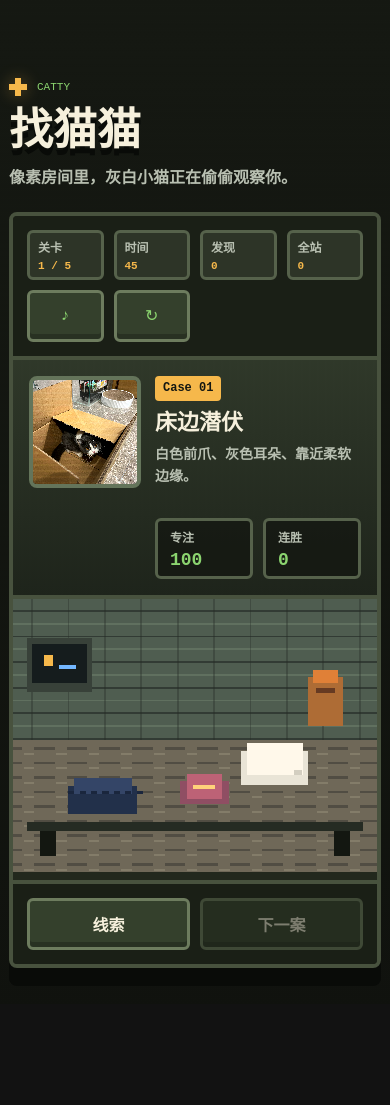
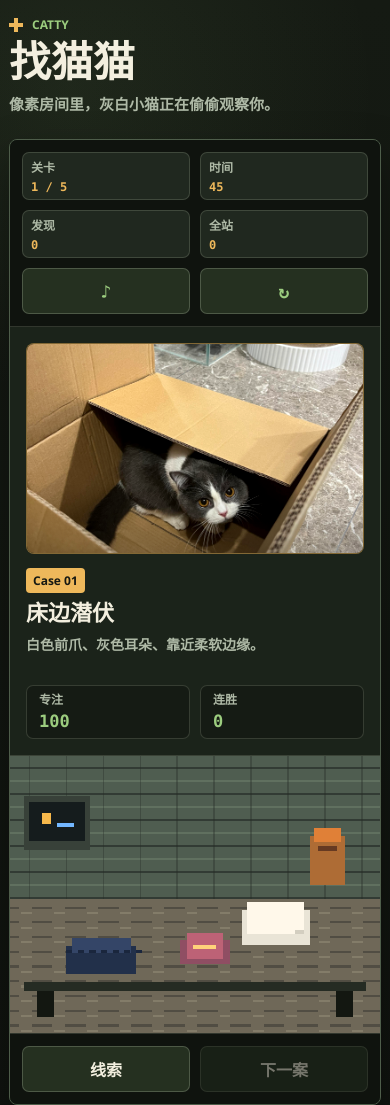
Before and after one commit to kefei0420-oss/Catty, a website: page index.html in a window 390 px wide. Before the commit the page ends 1004 px from the top, so only its background shows below. Drawn offline with Linux system fonts and the light colour scheme; no server answers.

Commit message:
Polish Catty visuals and photo loading

```diff
--- a/game.js
+++ b/game.js
@@ -40,18 +40,18 @@ const palette = {
 };
 
 const fallbackPhotos = [
-  "/assets/20260422-225036.jpeg",
-  "/assets/20260422-225040.jpeg",
-  "/assets/20260422-225044.jpeg",
-  "/assets/20260422-225047.jpeg",
-  "/assets/20260422-225050.jpeg",
-  "/assets/20260422-225053.jpeg",
-  "/assets/20260422-225056.jpeg",
-  "/assets/20260422-225100.jpeg",
-  "/assets/20260422-225104.jpeg",
-  "/assets/20260422-225108.jpeg",
-  "/assets/20260422-225112.jpeg",
-  "/assets/20260422-225115.jpeg",
+  "assets/20260422-225036.jpeg",
+  "assets/20260422-225040.jpeg",
+  "assets/20260422-225044.jpeg",
+  "assets/20260422-225047.jpeg",
+  "assets/20260422-225050.jpeg",
+  "assets/20260422-225053.jpeg",
+  "assets/20260422-225056.jpeg",
+  "assets/20260422-225100.jpeg",
+  "assets/20260422-225104.jpeg",
+  "assets/20260422-225108.jpeg",
+  "assets/20260422-225112.jpeg",
+  "assets/20260422-225115.jpeg",
 ];
 
 const cases = [
@@ -148,7 +148,7 @@ function choosePhoto(index) {
 
 async function loadPhotos() {
   try {
-    const response = await fetch("/api/photos");
+    const response = await fetch("api/photos");
     if (!response.ok) return;
     const data = await response.json();
     if (Array.isArray(data.photos) && data.photos.length) {
@@ -163,7 +163,7 @@ async function loadPhotos() {
 
 async function loadStats() {
   try {
-    const response = await fetch("/api/stats");
+    const response = await fetch("api/stats");
     if (!response.ok) return;
     const stats = await response.json();
     globalFinds = Number(stats.totalFinds || 0);
@@ -175,7 +175,7 @@ async function loadStats() {
 
 async function recordFind(levelName) {
   try {
-    const response = await fetch("/api/find", {
+    const response = await fetch("api/find", {
       method: "POST",
       headers: { "Content-Type": "application/json" },
       body: JSON.stringify({ level: levelName }),
@@ -315,9 +315,8 @@ function drawObject(area, isTarget) {
 }
 
 function drawSubtleClue(area) {
-  const shimmer = Math.sin(pulse / 22) > 0 ? palette.gold : "#a87338";
   if (hintLevel >= 1) {
-    pixelRect(area.x + area.w - 42, area.y + 34, 8, 8, shimmer);
+    pixelRect(area.x + area.w - 42, area.y + 34, 8, 8, "#d69b46");
     pixelRect(area.x + area.w - 25, area.y + 34, 5, 8, palette.ink);
   }
   if (hintLevel >= 2) {
@@ -344,7 +343,7 @@ function drawHiddenCat(area) {
 
 function drawScanner() {
   if (!mouse.active || isFound) return;
-  const size = 72 + Math.sin(pulse / 10) * 4;
+  const size = 72;
   ctx.save();
   ctx.globalAlpha = 0.16;
   ctx.fillStyle = palette.green;
--- a/server.js
+++ b/server.js
@@ -15,7 +15,7 @@ function getPhotoFiles() {
     .map((entry) => entry.name)
     .filter((name) => /\.(jpe?g|png|webp)$/i.test(name))
     .sort()
-    .map((name) => `/assets/${name}`);
+    .map((name) => `assets/${name}`);
 }
 
 const mimeTypes = {
--- a/styles.css
+++ b/styles.css
@@ -1,15 +1,17 @@
 :root {
   color-scheme: dark;
-  --ink: #f6f0dc;
-  --muted: #b9c0b2;
-  --bg: #151812;
-  --panel: #22281d;
-  --panel-2: #2d3427;
-  --green: #8bd46f;
-  --gold: #f6b84b;
-  --pink: #ff8fa3;
-  --blue: #73b7ff;
-  --shadow: #090b08;
+  --page: #10130f;
+  --surface: #171d16;
+  --surface-2: #20281f;
+  --line: #4e5d4a;
+  --line-soft: rgba(220, 233, 205, 0.16);
+  --text: #f3efdf;
+  --muted: #aeb9a6;
+  --green: #9ccd7f;
+  --gold: #eeb85b;
+  --blue: #8bbbd9;
+  --danger: #d56d62;
+  --shadow: rgba(0, 0, 0, 0.34);
 }
 
 * {
@@ -20,10 +22,12 @@ body {
   margin: 0;
   min-height: 100vh;
   background:
-    linear-gradient(180deg, rgba(21, 24, 18, 0.94), rgba(16, 18, 14, 0.98)),
-    repeating-linear-gradient(0deg, #161a13 0 4px, #1a1f17 4px 8px);
-  color: var(--ink);
-  font-family: "PingFang SC", "Hiragino Sans GB", system-ui, sans-serif;
+    radial-gradient(circle at 18% 8%, rgba(156, 205, 127, 0.08), transparent 28%),
+    linear-gradient(180deg, #151a13 0%, var(--page) 100%);
+  color: var(--text);
+  font-family: "PingFang SC", "Songti SC", "Hiragino Sans GB", "Microsoft YaHei", system-ui, sans-serif;
+  -webkit-font-smoothing: antialiased;
+  text-rendering: geometricPrecision;
 }
 
 button {
@@ -32,25 +36,26 @@ button {
 }
 
 .game-shell {
-  width: min(1180px, calc(100vw - 28px));
+  width: min(1180px, calc(100vw - 32px));
   margin: 0 auto;
-  padding: 28px 0 36px;
+  padding: 24px 0 32px;
 }
 
 .hero {
-  min-height: clamp(142px, 23vh, 220px);
+  min-height: 134px;
   display: grid;
   align-content: end;
-  padding: 8px 0 24px;
+  padding-bottom: 22px;
 }
 
 .brand {
   display: flex;
   align-items: center;
-  gap: 10px;
-  font-family: "Courier New", ui-monospace, monospace;
-  font-size: 11px;
+  gap: 9px;
   color: var(--green);
+  font-size: 12px;
+  font-weight: 800;
+  letter-spacing: 0;
   text-transform: uppercase;
 }
 
@@ -61,37 +66,35 @@ h1 {
 }
 
 .spark {
-  width: 18px;
-  height: 18px;
-  image-rendering: pixelated;
+  width: 14px;
+  height: 14px;
   background:
-    linear-gradient(var(--gold) 0 0) 6px 0 / 6px 18px no-repeat,
-    linear-gradient(var(--gold) 0 0) 0 6px / 18px 6px no-repeat;
-  filter: drop-shadow(0 0 8px rgba(246, 184, 75, 0.35));
+    linear-gradient(var(--gold) 0 0) 5px 0 / 4px 14px no-repeat,
+    linear-gradient(var(--gold) 0 0) 0 5px / 14px 4px no-repeat;
 }
 
 h1 {
-  margin-top: 12px;
-  font-size: clamp(44px, 9vw, 104px);
-  line-height: 0.95;
-  font-weight: 900;
+  margin-top: 8px;
+  font-size: clamp(40px, 7vw, 78px);
+  line-height: 1.02;
+  font-weight: 760;
   letter-spacing: 0;
-  text-shadow: 0 7px 0 var(--shadow);
 }
 
 .tagline {
-  margin-top: 14px;
-  max-width: 720px;
+  margin-top: 10px;
+  max-width: 620px;
   color: var(--muted);
-  font-size: clamp(16px, 2.2vw, 22px);
-  font-weight: 700;
+  font-size: clamp(15px, 1.7vw, 19px);
+  line-height: 1.55;
+  font-weight: 600;
 }
 
 .game-panel {
-  background: var(--panel);
-  border: 4px solid #48523e;
+  background: var(--surface);
+  border: 1px solid var(--line);
   border-radius: 8px;
-  box-shadow: 0 18px 0 var(--shadow);
+  box-shadow: 0 20px 44px var(--shadow);
   overflow: hidden;
 }
 
@@ -100,14 +103,14 @@ h1 {
   display: flex;
   align-items: center;
   gap: 10px;
-  padding: 14px;
-  background: #1a1f16;
-  border-bottom: 4px solid #48523e;
+  padding: 12px;
+  background: rgba(13, 17, 12, 0.78);
+  border-bottom: 1px solid var(--line-soft);
 }
 
 .controls {
   justify-content: flex-end;
-  border-top: 4px solid #48523e;
+  border-top: 1px solid var(--line-soft);
   border-bottom: 0;
 }
 
@@ -118,38 +121,43 @@ h1 {
   align-content: center;
   gap: 4px;
   padding: 0 12px;
-  background: var(--panel-2);
-  border: 3px solid #56624b;
-  border-radius: 6px;
+  background: var(--surface-2);
+  border: 1px solid var(--line-soft);
+  border-radius: 7px;
 }
 
-.stat span {
+.stat span,
+.mini-stats span {
   color: var(--muted);
   font-size: 12px;
   font-weight: 700;
 }
 
-.stat strong {
-  font-family: "Courier New", ui-monospace, monospace;
-  font-size: 14px;
+.stat strong,
+.mini-stats strong {
   color: var(--gold);
+  font-family: ui-monospace, SFMono-Regular, Menlo, Monaco, Consolas, monospace;
+  font-size: 15px;
+  letter-spacing: 0;
 }
 
 .icon-button,
 .primary-button {
-  height: 52px;
-  border: 3px solid #6d7c5e;
-  border-radius: 6px;
-  background: #34402c;
-  box-shadow: inset 0 -5px 0 rgba(0, 0, 0, 0.24);
+  height: 46px;
+  border: 1px solid rgba(220, 233, 205, 0.22);
+  border-radius: 7px;
+  background: #253020;
   cursor: pointer;
+  transition: transform 140ms ease, border-color 140ms ease, background 140ms ease;
 }
 
 .icon-button {
-  width: 56px;
+  width: 48px;
   margin-left: auto;
-  font-family: "Courier New", ui-monospace, monospace;
   color: var(--green);
+  font-family: ui-monospace, SFMono-Regular, Menlo, Monaco, Consolas, monospace;
+  font-size: 18px;
+  font-weight: 700;
 }
 
 .icon-button + .icon-button {
@@ -157,16 +165,17 @@ h1 {
 }
 
 .primary-button {
-  min-width: 118px;
+  min-width: 116px;
   padding: 0 18px;
-  color: var(--ink);
-  font-weight: 900;
+  color: var(--text);
+  font-weight: 700;
 }
 
 .primary-button:not(:disabled):hover,
 .icon-button:hover {
-  transform: translateY(-2px);
-  border-color: var(--gold);
+  transform: translateY(-1px);
+  border-color: rgba(238, 184, 91, 0.72);
+  background: #303a29;
 }
 
 .primary-button:disabled {
@@ -174,17 +183,10 @@ h1 {
   cursor: not-allowed;
 }
 
-.stage-wrap {
-  position: relative;
-  min-width: 0;
-  aspect-ratio: 3 / 2;
-  background: #10140e;
-}
-
 .play-area {
   display: grid;
-  grid-template-columns: minmax(250px, 320px) minmax(0, 1fr);
-  min-height: 520px;
+  grid-template-columns: minmax(270px, 340px) minmax(0, 1fr);
+  min-height: 536px;
 }
 
 .case-panel {
@@ -192,20 +194,17 @@ h1 {
   grid-template-rows: auto auto 1fr auto;
   gap: 14px;
   padding: 16px;
-  background:
-    linear-gradient(180deg, rgba(48, 57, 42, 0.94), rgba(30, 36, 27, 0.98)),
-    repeating-linear-gradient(90deg, rgba(255, 255, 255, 0.04) 0 2px, transparent 2px 8px);
-  border-right: 4px solid #48523e;
+  background: #1b231a;
+  border-right: 1px solid var(--line-soft);
 }
 
 .photo-frame {
   position: relative;
   aspect-ratio: 4 / 5;
   overflow: hidden;
-  border: 4px solid #64745a;
+  border: 1px solid rgba(238, 184, 91, 0.52);
   border-radius: 8px;
-  background: #121610;
-  box-shadow: inset 0 -8px 0 rgba(0, 0, 0, 0.18);
+  background: #0d100c;
 }
 
 .photo-frame::after {
@@ -213,18 +212,15 @@ h1 {
   position: absolute;
   inset: 0;
   pointer-events: none;
-  background:
-    repeating-linear-gradient(0deg, rgba(255, 255, 255, 0.08) 0 2px, transparent 2px 6px),
-    linear-gradient(180deg, transparent, rgba(0, 0, 0, 0.16));
-  mix-blend-mode: overlay;
+  background: linear-gradient(180deg, transparent 66%, rgba(0, 0, 0, 0.18));
 }
 
 .photo-frame img {
   width: 100%;
   height: 100%;
+  display: block;
   object-fit: cover;
-  image-rendering: pixelated;
-  filter: contrast(1.14) saturate(1.08);
+  filter: contrast(1.05) saturate(1.03);
 }
 
 .case-copy {
@@ -234,19 +230,18 @@ h1 {
 
 .case-copy span {
   width: fit-content;
-  padding: 5px 8px;
+  padding: 4px 7px;
   color: #151812;
   background: var(--gold);
   border-radius: 4px;
-  font-family: "Courier New", ui-monospace, monospace;
   font-size: 12px;
-  font-weight: 900;
+  font-weight: 700;
 }
 
 .case-copy strong {
   font-size: 22px;
-  line-height: 1.16;
-  font-weight: 900;
+  line-height: 1.18;
+  font-weight: 760;
 }
 
 .case-copy p {
@@ -254,31 +249,31 @@ h1 {
   color: var(--muted);
   font-size: 14px;
   line-height: 1.55;
-  font-weight: 800;
+  font-weight: 600;
 }
 
 .photo-strip {
   display: grid;
   grid-template-columns: repeat(4, 1fr);
   align-content: start;
-  gap: 7px;
+  gap: 8px;
 }
 
 .photo-strip img {
   width: 100%;
   aspect-ratio: 1;
+  display: block;
   object-fit: cover;
-  border: 2px solid #4d5847;
-  border-radius: 5px;
-  opacity: 0.55;
-  image-rendering: pixelated;
-  filter: saturate(0.75) contrast(1.05);
+  border: 1px solid rgba(220, 233, 205, 0.18);
+  border-radius: 6px;
+  opacity: 0.64;
+  filter: saturate(0.86) contrast(1.02);
 }
 
 .photo-strip img.active {
   border-color: var(--gold);
   opacity: 1;
-  box-shadow: 0 0 0 2px rgba(246, 184, 75, 0.18);
+  box-shadow: 0 0 0 2px rgba(238, 184, 91, 0.16);
 }
 
 .mini-stats {
@@ -288,26 +283,26 @@ h1 {
 }
 
 .mini-stats div {
-  min-height: 58px;
+  min-height: 54px;
   display: grid;
   align-content: center;
   gap: 4px;
   padding: 0 12px;
-  background: rgba(18, 22, 16, 0.72);
-  border: 3px solid #56624b;
-  border-radius: 6px;
-}
-
-.mini-stats span {
-  color: var(--muted);
-  font-size: 12px;
-  font-weight: 800;
+  background: #151b14;
+  border: 1px solid var(--line-soft);
+  border-radius: 7px;
 }
 
 .mini-stats strong {
   color: var(--green);
-  font-family: "Courier New", ui-monospace, monospace;
-  font-size: 18px;
+  font-size: 17px;
+}
+
+.stage-wrap {
+  position: relative;
+  min-width: 0;
+  aspect-ratio: 3 / 2;
+  background: #10140e;
 }
 
 canvas {
@@ -322,16 +317,17 @@ canvas {
   position: absolute;
   left: 16px;
   bottom: 16px;
-  max-width: min(460px, calc(100% - 32px));
+  max-width: min(480px, calc(100% - 32px));
   min-height: 42px;
   display: grid;
   place-items: center start;
   padding: 10px 14px;
-  background: rgba(13, 16, 12, 0.82);
-  border: 3px solid rgba(139, 212, 111, 0.72);
-  border-radius: 6px;
-  color: var(--ink);
-  font-weight: 900;
+  background: rgba(12, 15, 11, 0.88);
+  border: 1px solid rgba(156, 205, 127, 0.54);
+  border-radius: 7px;
+  color: var(--text);
+  font-size: 14px;
+  font-weight: 650;
   opacity: 0;
   transform: translateY(8px);
   transition: 160ms ease;
@@ -353,11 +349,11 @@ canvas {
   gap: 12px;
   align-items: center;
   padding: 12px;
-  background: rgba(246, 240, 220, 0.94);
-  border: 4px solid var(--gold);
+  background: rgba(243, 239, 223, 0.96);
+  border: 1px solid rgba(238, 184, 91, 0.86);
   border-radius: 8px;
-  color: #202519;
-  box-shadow: 0 10px 0 rgba(0, 0, 0, 0.28);
+  color: #1d241a;
+  box-shadow: 0 18px 34px rgba(0, 0, 0, 0.32);
   opacity: 0;
   transform: translateY(12px) scale(0.98);
   transition: 180ms ease;
@@ -372,29 +368,33 @@ canvas {
 .found-card img {
   width: 112px;
   height: 88px;
+  display: block;
   object-fit: cover;
-  image-rendering: pixelated;
-  filter: contrast(1.18) saturate(1.15);
-  border: 3px solid #202519;
-  border-radius: 4px;
+  border: 1px solid #202519;
+  border-radius: 6px;
 }
 
 .found-card p {
   margin: 0 0 6px;
   font-size: 18px;
-  font-weight: 900;
+  font-weight: 760;
 }
 
 .found-card span {
-  color: #5a5e4f;
+  color: #59614f;
   font-size: 14px;
-  font-weight: 800;
+  line-height: 1.45;
+  font-weight: 600;
 }
 
-@media (max-width: 760px) {
+@media (max-width: 860px) {
   .game-shell {
-    width: min(100vw - 18px, 620px);
-    padding-top: 18px;
+    width: min(100vw - 18px, 680px);
+    padding-top: 16px;
+  }
+
+  .hero {
+    min-height: 116px;
   }
 
   .hud {
@@ -404,12 +404,12 @@ canvas {
 
   .stat {
     min-width: 0;
-    height: 50px;
+    height: 48px;
     padding: 0 8px;
   }
 
   .stat strong {
-    font-size: 11px;
+    font-size: 12px;
   }
 
   .icon-button {
@@ -417,19 +417,15 @@ canvas {
     margin-left: 0;
   }
 
-  .stage-wrap {
-    aspect-ratio: 4 / 3;
-  }
-
   .play-area {
     grid-template-columns: 1fr;
   }
 
   .case-panel {
-    grid-template-columns: 112px 1fr;
+    grid-template-columns: 118px 1fr;
     grid-template-rows: auto auto;
     border-right: 0;
-    border-bottom: 4px solid #48523e;
+    border-bottom: 1px solid var(--line-soft);
   }
 
   .photo-frame {
@@ -445,6 +441,10 @@ canvas {
     grid-column: 2;
   }
 
+  .stage-wrap {
+    aspect-ratio: 4 / 3;
+  }
+
   .controls {
     justify-content: stretch;
   }
@@ -452,6 +452,29 @@ canvas {
   .primary-button {
     flex: 1;
     min-width: 0;
+  }
+}
+
+@media (max-width: 520px) {
+  h1 {
+    font-size: 42px;
+  }
+
+  .hud {
+    grid-template-columns: repeat(2, 1fr);
+  }
+
+  .case-panel {
+    grid-template-columns: 1fr;
+  }
+
+  .photo-frame,
+  .mini-stats {
+    grid-column: 1;
+  }
+
+  .photo-frame {
+    aspect-ratio: 16 / 10;
   }
 
   .found-card {
```
